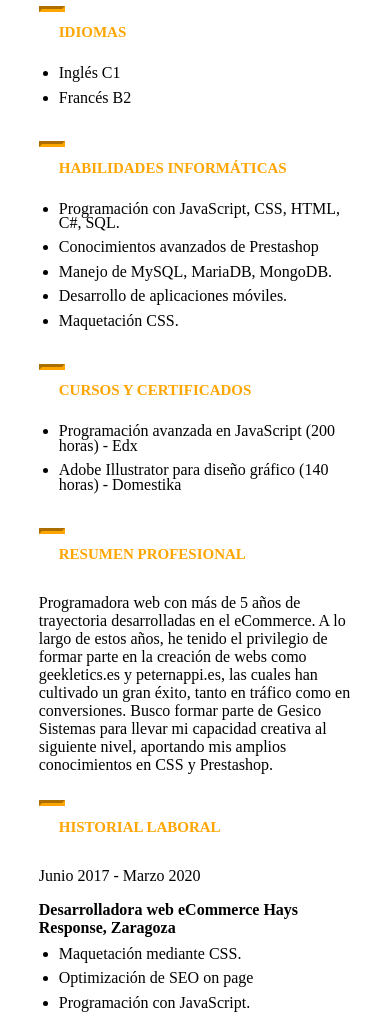
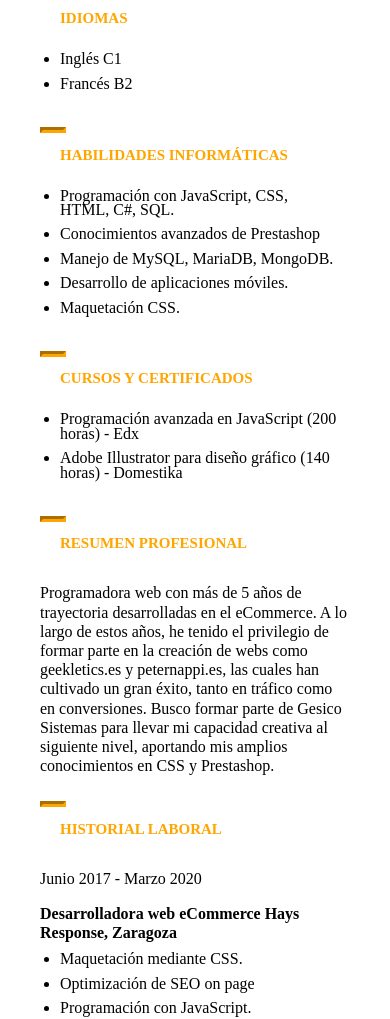
Before and after one commit to Laura090825/CURRICULUMM, a plain HTML site: page index.html in a window 390 px wide. Shown: the part 627-1646 px from the top of the page. Drawn offline with Linux system fonts and the light colour scheme.

Commit message:
Update index.html

```diff
--- a/index.html
+++ b/index.html
@@ -34,15 +34,19 @@
     color: #fff;
     align-items: flex-start;
     width: 35%;
-
+    padding: 20px 20px; /* Mantiene el estilo original */
+    box-sizing: border-box; /* Asegura que padding no afecte el ancho */
 }
 
 .container2 {
-    max-width: 95%; /* Ajusta el ancho al 95% del contenedor */
-    margin: 0 auto; /* Centra el contenedor automáticamente */
-    padding: 10px; /* Da espacio interno para separar el texto de los bordes */
-    box-sizing: border-box; /* Asegura que padding y border estén dentro del ancho total */
+    flex-grow: 1;
+    line-height: 1.2;
+    width: 65%;
+    margin: 5px auto; /* Centra el contenido horizontalmente */
+    padding: 10px 30px; /* Añade espaciado interno para separar el texto */
+    box-sizing: border-box; /* Asegura que el padding no desborde el contenedor */
 }
+
    .container2 {  padding-right: 20px; /* Espaciado interno a la derecha */
     padding-left: 20px; /* Opcional: también a la izquierda para balancear */
 }
@@ -147,11 +151,14 @@
     font-size: 18px; /* Reduce ligeramente el tamaño en pantallas pequeñas */
     margin-bottom: 15px; /* Ajusta el espacio entre h2 */
   }
+
+    .container1, .container2 {
+        width: 100%; /* Ambos contenedores ocuparán toda la pantalla */
+        padding: 10px 20px; /* Reduce el padding para pantallas pequeñas */
+    }
+
     .container2 {
-        padding-right: 10px; /* Reduce el espacio a la derecha */
-        padding-left: 10px; /* Reduce el espacio a la izquierda */
-        margin-right: auto; /* Asegura que no quede espacio adicional */
-        margin-left: auto; /* Centra el contenedor en pantallas pequeñas */
+        margin-right: 0; /* Quita cualquier margen a la derecha */
     }
 }
 
```
Lines whose indentation alone changed are shown as unchanged.
